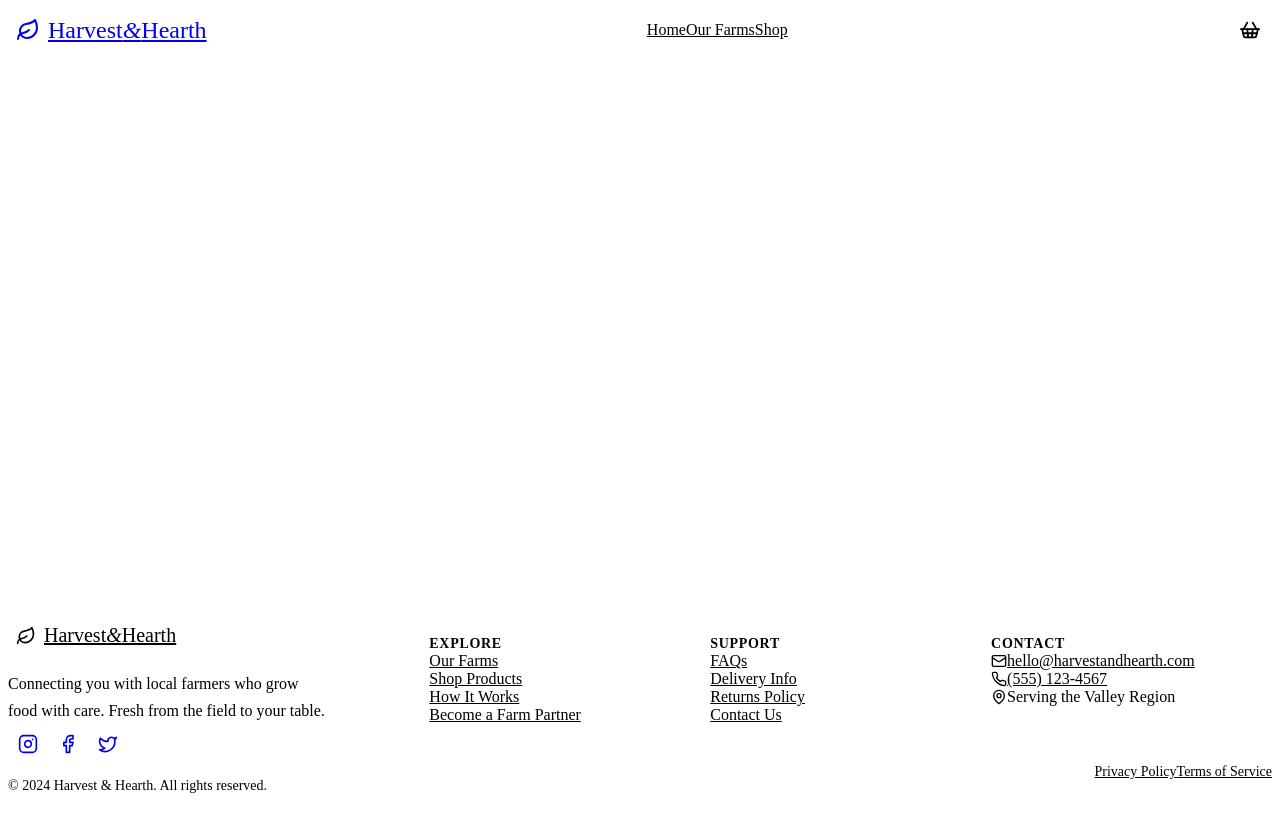
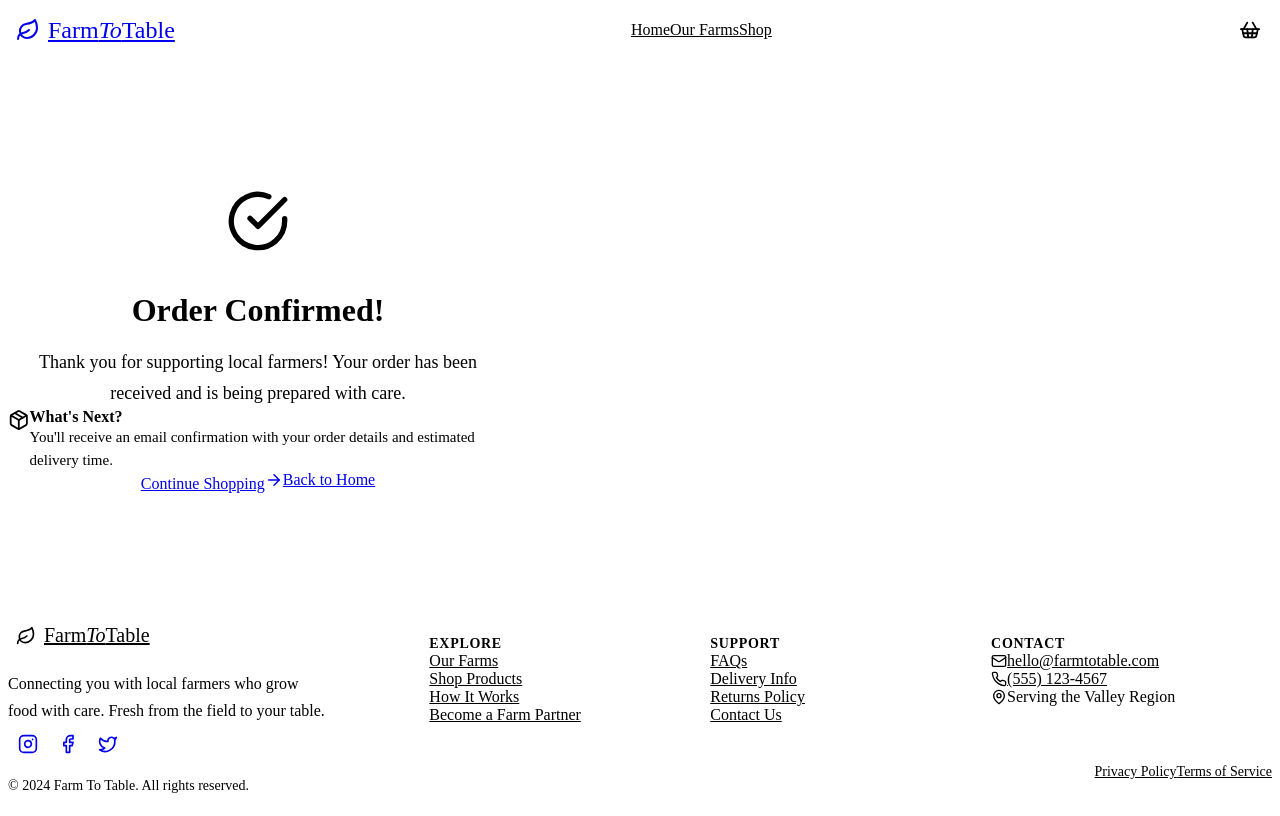
Before and after one commit to RyanBiglou/farm-to-table, a React (Vite) app: page /checkout-success in a window 1280 px wide. Built offline with nearby package versions, Linux system fonts and the light colour scheme; the HTML template or start-up script is replaced by a standard one.

Commit message:
Update branding and fix footer links

```diff
--- a/index.html
+++ b/index.html
@@ -4,7 +4,7 @@
     <meta charset="UTF-8" />
     <link rel="icon" type="image/svg+xml" href="/favicon.svg" />
     <meta name="viewport" content="width=device-width, initial-scale=1.0" />
-    <title>Harvest & Hearth | Farm Fresh, Locally Sourced</title>
+    <title>Farm To Table | Fresh Local Produce</title>
     <link rel="preconnect" href="https://fonts.googleapis.com">
     <link rel="preconnect" href="https://fonts.gstatic.com" crossorigin>
     <link href="https://fonts.googleapis.com/css2?family=DM+Sans:ital,opsz,wght@0,9..40,400;0,9..40,500;0,9..40,600;1,9..40,400&family=DM+Serif+Display:ital@0;1&display=swap" rel="stylesheet">
--- a/src/App.jsx
+++ b/src/App.jsx
@@ -1,5 +1,4 @@
 import { Routes, Route } from 'react-router-dom'
-import { useState } from 'react'
 import { CartProvider } from './context/CartContext'
 import Header from './components/Header'
 import Footer from './components/Footer'
@@ -8,6 +7,9 @@ import Farms from './pages/Farms'
 import FarmDetail from './pages/FarmDetail'
 import Products from './pages/Products'
 import Cart from './pages/Cart'
+import PrivacyPolicy from './pages/PrivacyPolicy'
+import Terms from './pages/Terms'
+import CheckoutSuccess from './pages/CheckoutSuccess'
 import './styles/App.css'
 
 function App() {
@@ -22,6 +24,9 @@ function App() {
             <Route path="/farms/:id" element={<FarmDetail />} />
             <Route path="/products" element={<Products />} />
             <Route path="/cart" element={<Cart />} />
+            <Route path="/privacy" element={<PrivacyPolicy />} />
+            <Route path="/terms" element={<Terms />} />
+            <Route path="/checkout-success" element={<CheckoutSuccess />} />
           </Routes>
         </main>
         <Footer />
--- a/src/components/Footer.css
+++ b/src/components/Footer.css
@@ -4,23 +4,6 @@
   color: var(--cream);
   margin-top: var(--space-2xl);
   overflow: hidden;
-}
-
-.footer-pattern {
-  position: absolute;
-  top: 0;
-  left: 0;
-  right: 0;
-  height: 8px;
-  background: repeating-linear-gradient(
-    90deg,
-    var(--terracotta) 0px,
-    var(--terracotta) 40px,
-    var(--golden) 40px,
-    var(--golden) 80px,
-    var(--forest-light) 80px,
-    var(--forest-light) 120px
-  );
 }
 
 .footer-content {
--- a/src/components/Footer.jsx
+++ b/src/components/Footer.jsx
@@ -5,7 +5,6 @@ import './Footer.css';
 export default function Footer() {
   return (
     <footer className="footer">
-      <div className="footer-pattern"></div>
       <div className="footer-content container">
         <div className="footer-main">
           <div className="footer-brand">
@@ -13,7 +12,7 @@ export default function Footer() {
               <div className="footer-logo-icon">
                 <Leaf size={20} />
               </div>
-              <span>Harvest<span className="logo-accent">&</span>Hearth</span>
+              <span>Farm<span className="logo-accent">To</span>Table</span>
             </Link>
             <p className="footer-tagline">
               Connecting you with local farmers who grow food with care.
@@ -51,9 +50,9 @@ export default function Footer() {
 
             <div className="footer-column">
               <h4>Contact</h4>
-              <a href="mailto:hello@harvestandhearth.com" className="contact-link">
+              <a href="mailto:hello@farmtotable.com" className="contact-link">
                 <Mail size={16} />
-                hello@harvestandhearth.com
+                hello@farmtotable.com
               </a>
               <a href="tel:+15551234567" className="contact-link">
                 <Phone size={16} />
@@ -68,10 +67,10 @@ export default function Footer() {
         </div>
 
         <div className="footer-bottom">
-          <p>© 2024 Harvest & Hearth. All rights reserved.</p>
+          <p>© 2024 Farm To Table. All rights reserved.</p>
           <div className="footer-legal">
-            <a href="#">Privacy Policy</a>
-            <a href="#">Terms of Service</a>
+            <Link to="/privacy">Privacy Policy</Link>
+            <Link to="/terms">Terms of Service</Link>
           </div>
         </div>
       </div>
--- a/src/components/Header.jsx
+++ b/src/components/Header.jsx
@@ -17,7 +17,7 @@ export default function Header() {
             <Leaf size={24} />
           </div>
           <span className="logo-text">
-            Harvest<span className="logo-accent">&</span>Hearth
+            Farm<span className="logo-accent">To</span>Table
           </span>
         </Link>
 
```
Also changed, not shown: 1 other file (tests, documents, lock files or other folders).
